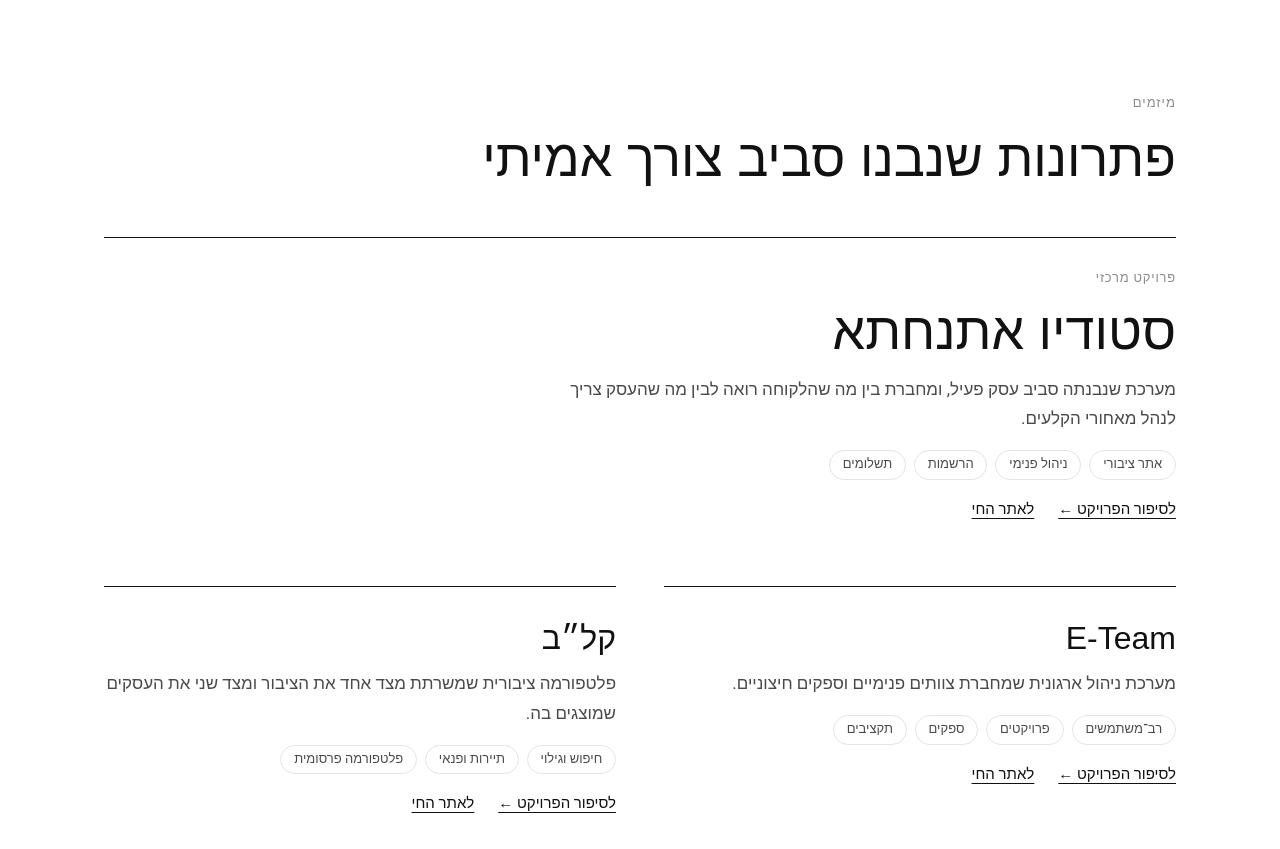
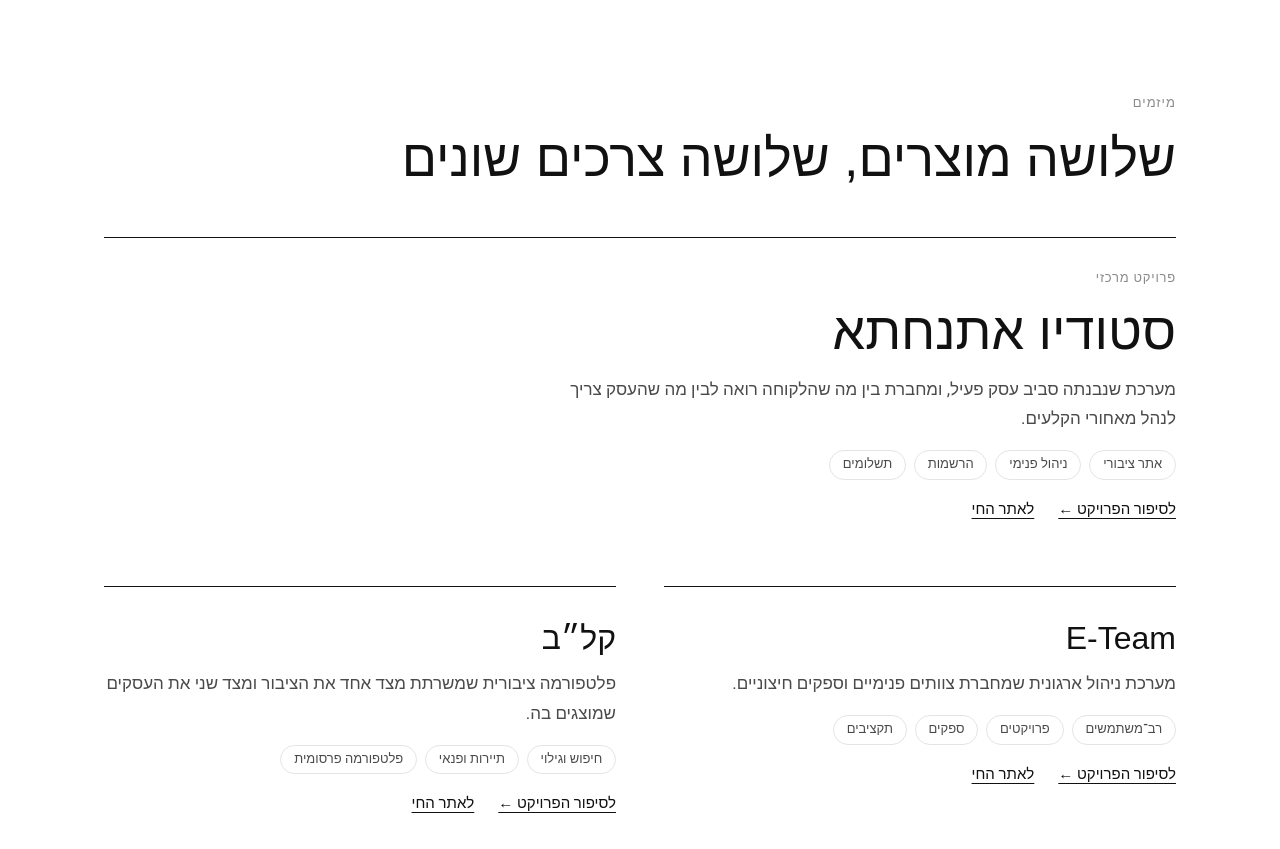
Before and after one commit to Ilitpaz/E-Ventures, a Next.js app: page / in a window 1280 px wide. Shown: the part 1480-2329 px from the top of the page. Built offline with nearby package versions, Linux system fonts and the light colour scheme; a web font is replaced by a local one.

Commit message:
Sharpen projects section heading

```diff
--- a/src/components/ProjectsSection.tsx
+++ b/src/components/ProjectsSection.tsx
@@ -7,7 +7,7 @@ export function ProjectsSection() {
     <section id="projects" className="section">
       <div className="container">
         <p className="eyebrow">מיזמים</p>
-        <h2 className="h-section">פתרונות שנבנו סביב צורך אמיתי</h2>
+        <h2 className="h-section">שלושה מוצרים, שלושה צרכים שונים</h2>
         <ul className={styles.list}>
           {getProjects().map((p) => (
             <li key={p.slug} className={`${styles.item} ${p.featured ? styles.featured : ""}`}>
```
